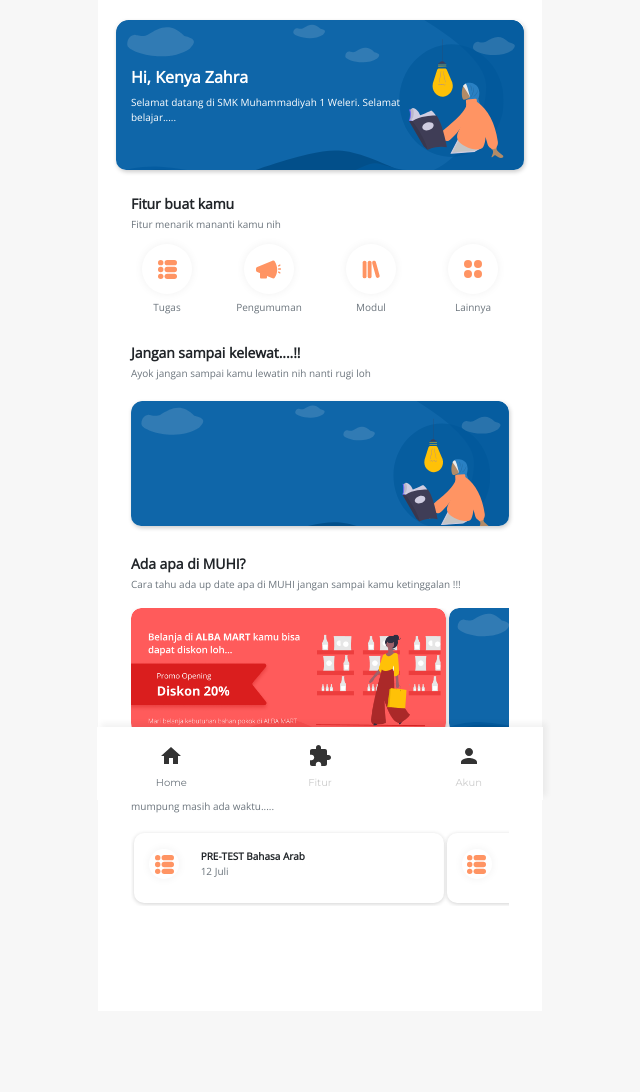
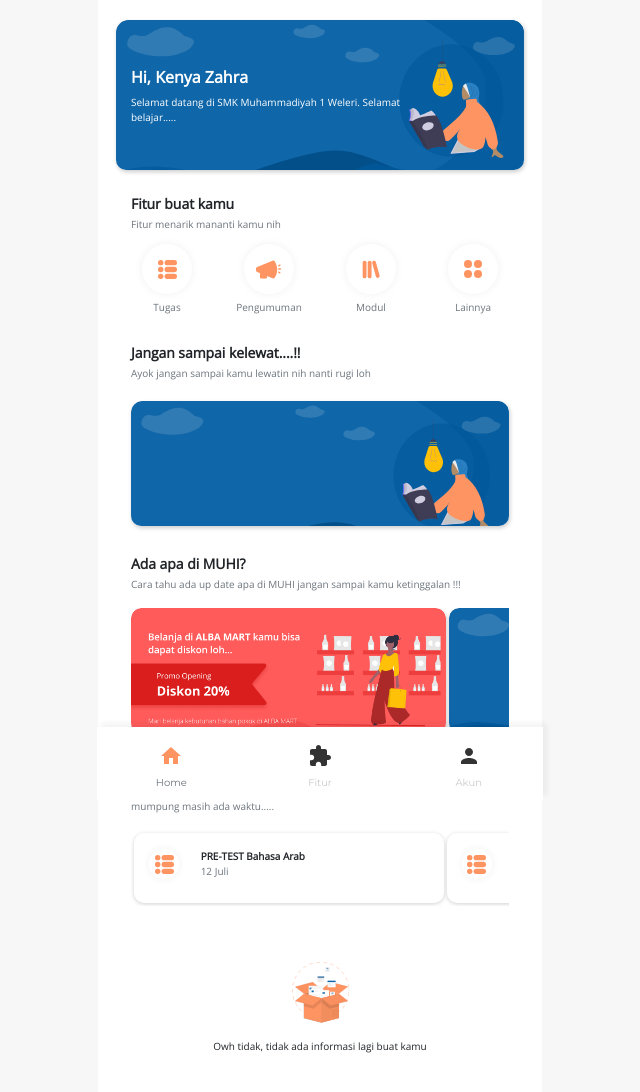
Before and after one commit to windyka/sim-statis, a plain HTML site: page home/home.html in a window 1280 px wide. Shown: the whole page, without its empty margins (320-960 px from the left). Before the commit the page ends 1011 px from the top, so only its background shows below. Drawn offline with nearby package versions, Linux system fonts and the light colour scheme.

Commit message:
[UPDATE] home

```diff
--- a/home/home.html
+++ b/home/home.html
@@ -236,6 +236,10 @@
                             </div>
                         </div>
                     </div>
+                    <div class="col-12 mt-5 mb-3 text-center">
+                        <img src="./../icon/fitur/box_empty.svg" class="mt-2" alt="">
+                        <p class="px-5 mt-3">Owh tidak, tidak ada informasi lagi buat kamu</p>
+                    </div>
                 </div>
             </main>
 
@@ -243,7 +247,7 @@
                 <div class="bottom-navigation">
                     <a href="" class="menu" id="bottom-navigation-home">
                         <span class="menu-item">
-                            <img src="./../icon/navigation/mdi_home.svg" alt="">
+                            <img src="./../icon/navigation/mdi_home_active.svg" alt="">
                             <span class="title-menu">
                                 <b class="text-muted">Home</b>
                             </span>
```
Also changed, not shown: icon/fitur/box_empty.svg (added), icon/navigation/mdi_extension_active.svg (added), icon/navigation/mdi_home_active.svg (added).
